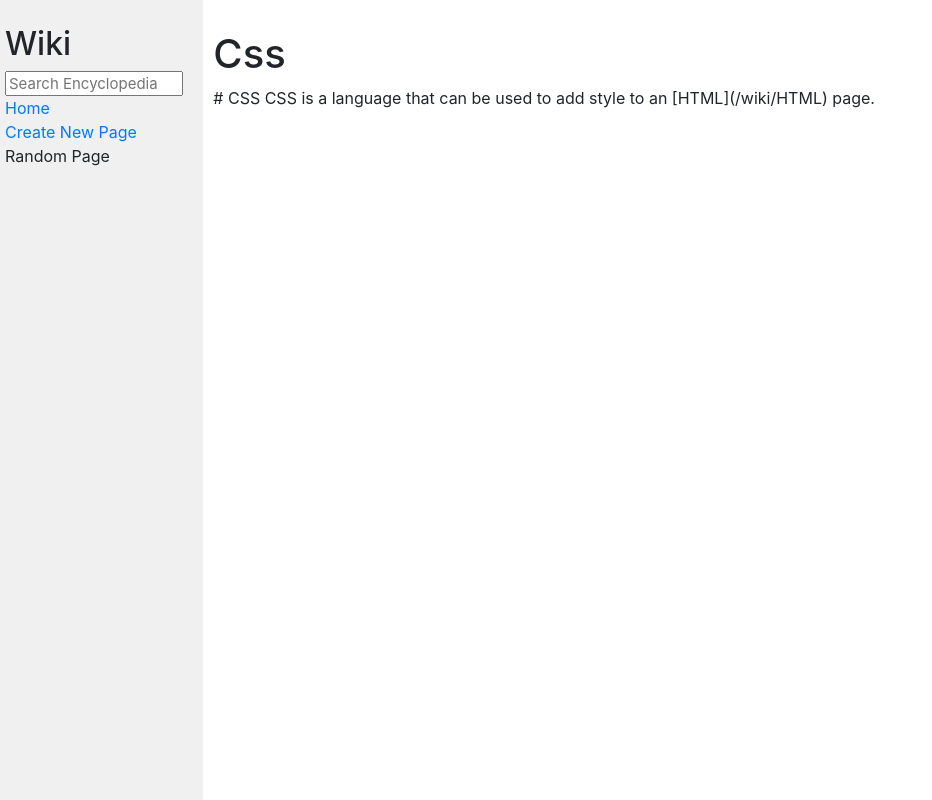
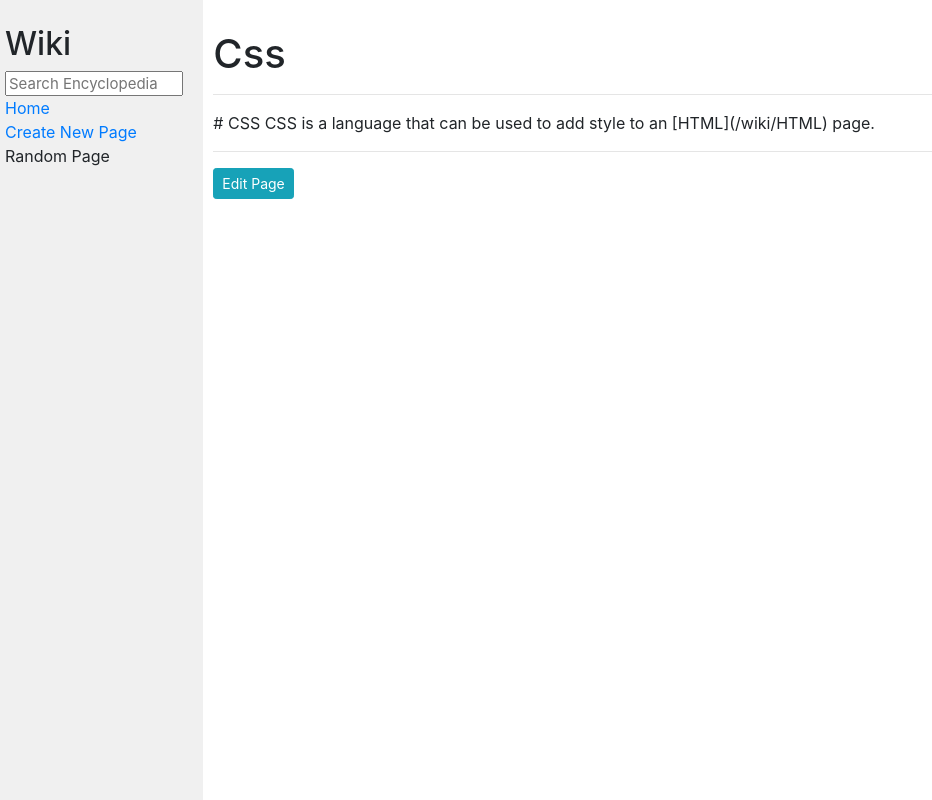
Before and after one commit to bartek-kachnic123/Wiki_django_app, a Django app: page /wiki/CSS in a window 1280 px wide. Shown: the whole page, without its empty margins (0-932 px from the left). Run offline with Django 3.2, Linux system fonts and the light colour scheme; some libraries are stand-ins or nearby versions.

Commit message:
Added edit page button

```diff
--- a/wiki/encyclopedia/templates/encyclopedia/content.html
+++ b/wiki/encyclopedia/templates/encyclopedia/content.html
@@ -7,7 +7,12 @@
 
 {% block body %}
     <h1>{{ title }}</h1>
-
+    <hr>
     {{ content|safe }}
+    <hr>
+    <form action="{% url 'edit_page' %}" >
+        <input type="text" name="t" value="{{ title }}" hidden>
+        <input type="submit" value="Edit Page" class="btn btn-info btn-sm">
+    </form>
 
 {% endblock %}
```
